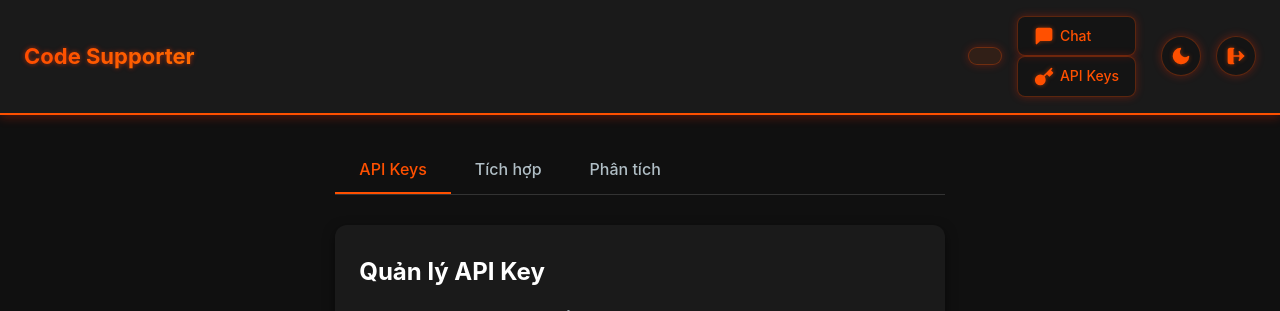
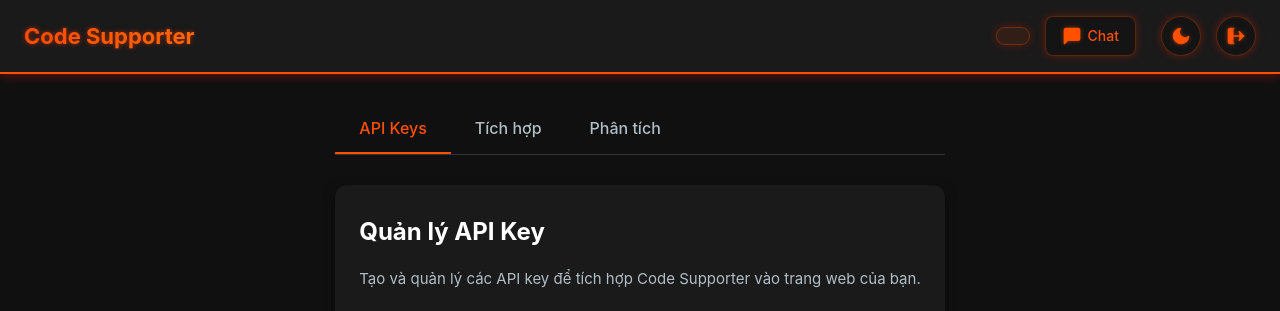
Before and after one commit to KhangChau12/code-supporter, a Flask app: template templates/admin.html in a window 1280 px wide. Shown: the top 311 px of the page. Run offline with Flask 3, Linux system fonts and the light colour scheme; the template is opened without the code that fills it, so the values that code supplies are empty.

Commit message:
improve UI

```diff
--- a/templates/admin.html
+++ b/templates/admin.html
@@ -25,14 +25,6 @@
                             <path d="M21 15a2 2 0 0 1-2 2H7l-4 4V5a2 2 0 0 1 2-2h14a2 2 0 0 1 2 2z"></path>
                         </svg>
                         <span class="nav-text">Chat</span>
-                    </a>
-
-                    <!-- Nút Admin/API Keys (trang hiện tại) -->
-                    <a href="/admin" class="nav-link active" title="Quản lý API Keys">
-                        <svg xmlns="http://www.w3.org/2000/svg" width="20" height="20" viewBox="0 0 24 24" fill="none" stroke="currentColor" stroke-width="2" stroke-linecap="round" stroke-linejoin="round">
-                            <path d="M21 2l-2 2m-7.61 7.61a5.5 5.5 0 1 1-7.778 7.778 5.5 5.5 0 0 1 7.777-7.777zm0 0L15.5 7.5m0 0l3 3L22 7l-3-3m-3.5 3.5L19 4"></path>
-                        </svg>
-                        <span class="nav-text">API Keys</span>
                     </a>
                 </div>
 
```
